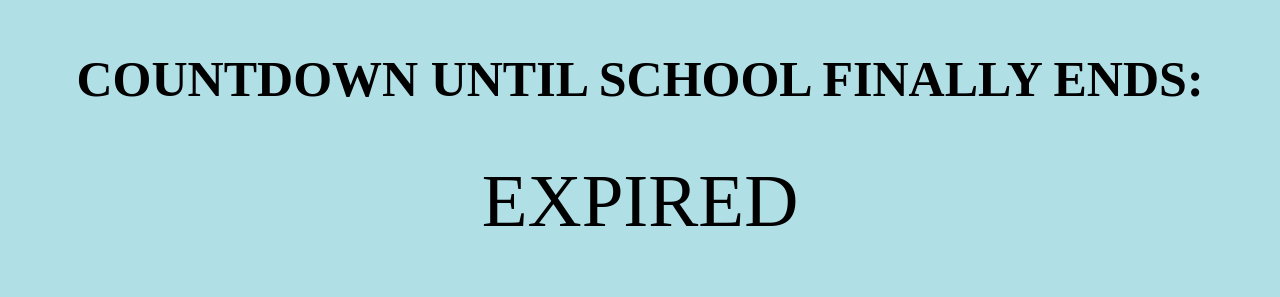
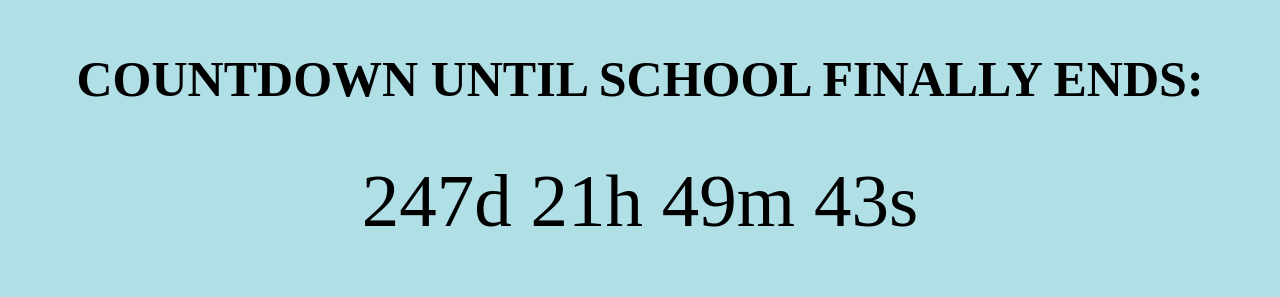
Before and after one commit to DigitalRipple/School-final-countdown, a plain HTML site: page index.html in a window 1280 px wide. Shown: the top 297 px of the page. Drawn offline with Linux system fonts and the light colour scheme.

Commit message:
Update index.html

```diff
--- a/index.html
+++ b/index.html
@@ -26,7 +26,7 @@ h3 {
 <p id="demo"></p>
 
 <script>
-var countDownDate = new Date("June 24, 2020 00:00:00").getTime();
+var countDownDate = new Date("June 24, 2021 00:00:00").getTime();
 var x = setInterval(function() {
   var now = new Date().getTime();
   var distance = countDownDate - now;
```
